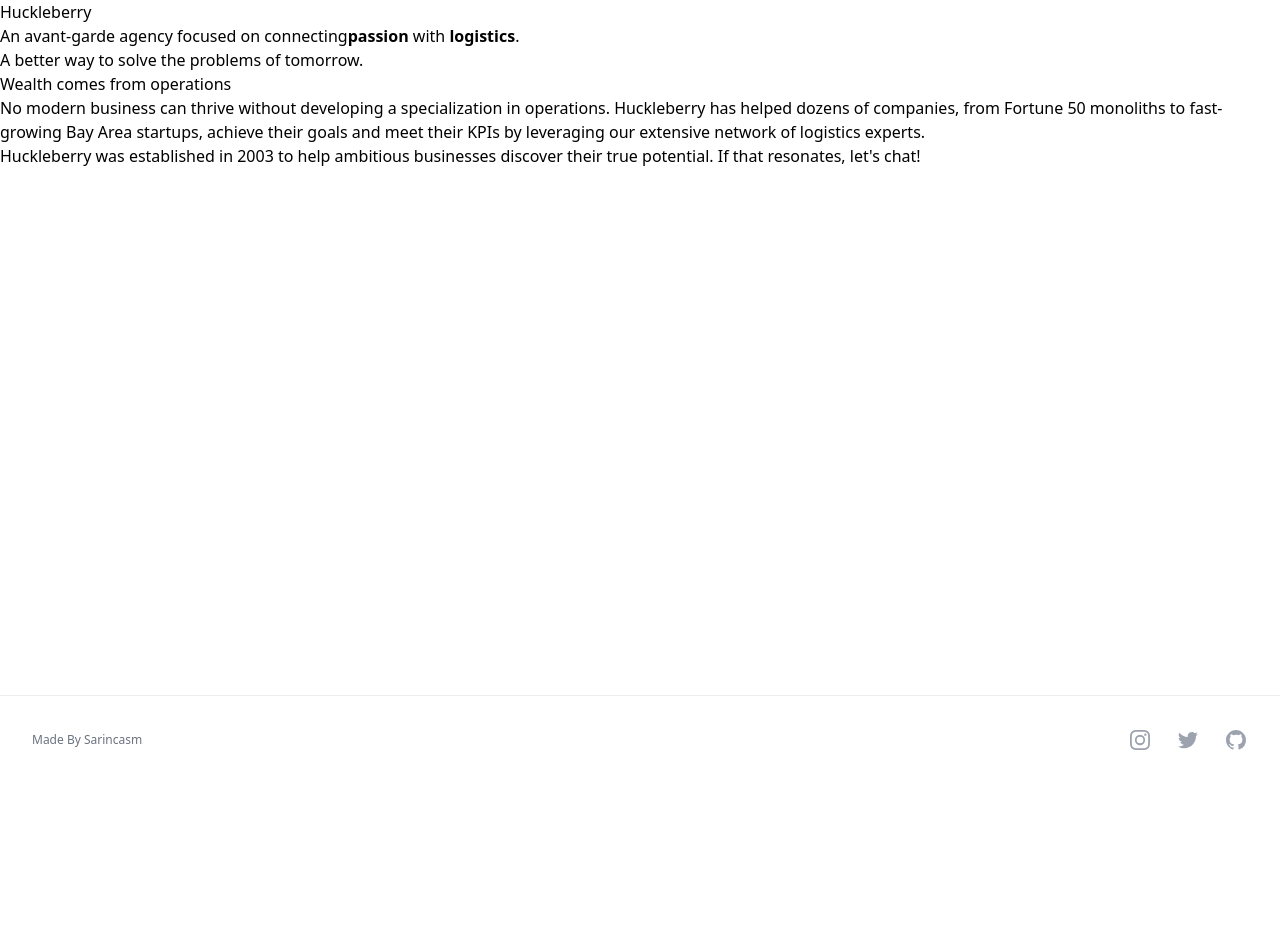
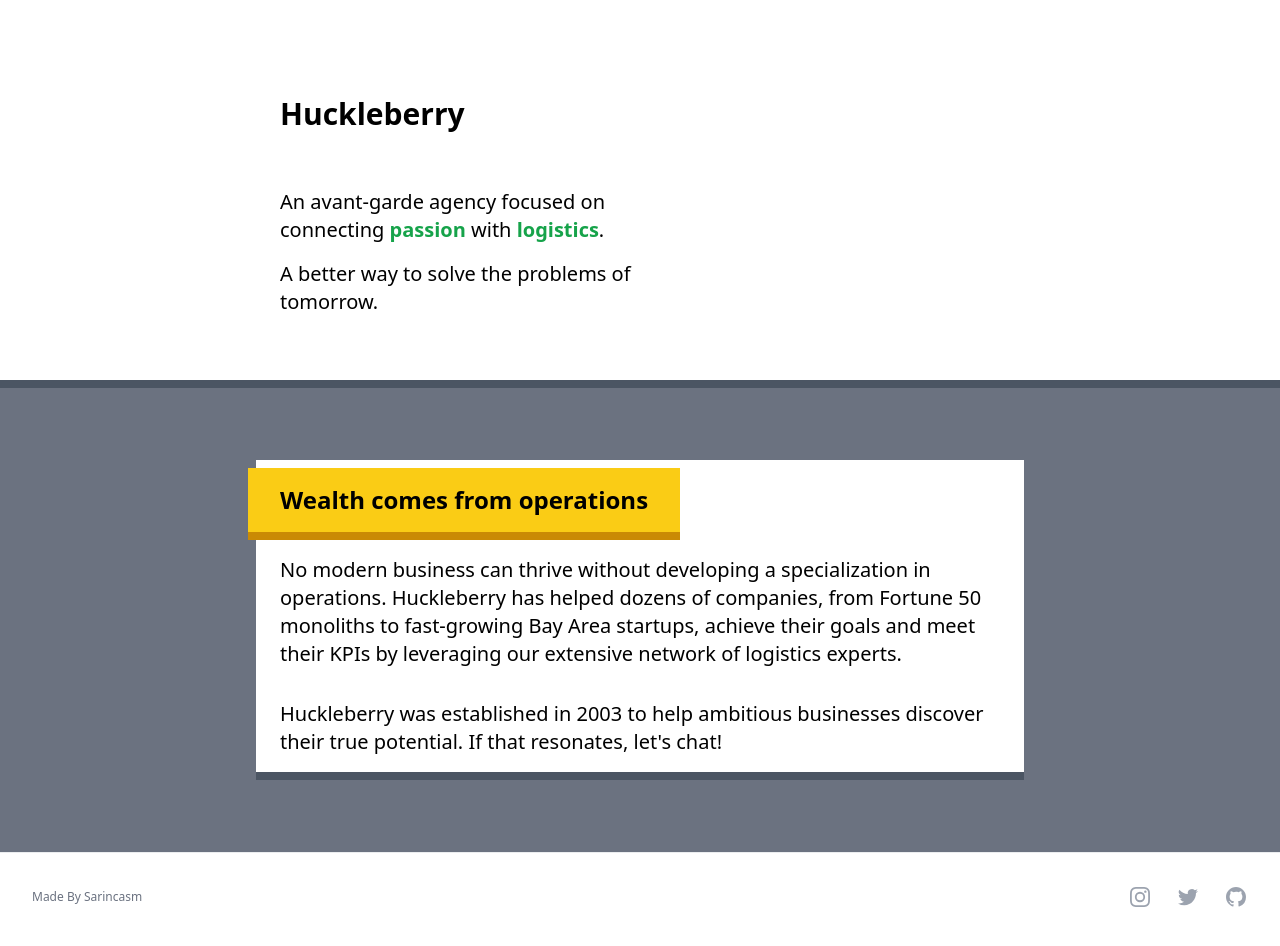
Before and after one commit to sarincasm/jar-of-dirt, a Next.js app in the folder style/css-fundamentals/: page /rendering-logic-i/workshop-agency-page/styled in a window 1280 px wide. Shown: the top 946 px of the page. Before the commit the page ends 800 px from the top, so only its background shows below. Built offline with nearby package versions, Linux system fonts and the light colour scheme.

Commit message:
CSS Fundamentals Rendering logic workshop: Done

```diff
--- a/style/css-fundamentals/app/rendering-logic-i/workshop-agency-page/styled/page.tsx
+++ b/style/css-fundamentals/app/rendering-logic-i/workshop-agency-page/styled/page.tsx
@@ -1,30 +1,42 @@
+import {Metadata} from 'next'
+
+export const metadata: Metadata = {
+	title: 'Huckleberry',
+}
+
 export default function Page() {
 	return (
 		<>
-			<header>
-				<div>
-					<h1>Huckleberry</h1>
+			<header className="border-b-8 border-gray-600">
+				<div className="max-w-3xl pt-24 mx-auto pb-14 px-6">
+					<h1 className="mb-12 font-extrabold text-3xl">Huckleberry</h1>
 
-					<p>
-						An avant-garde agency focused on connecting
-						<strong>passion</strong> with <strong>logistics</strong>.
+					<p className="font-normal text-xl py-2 max-w-[415px]">
+						An avant-garde agency focused on connecting{' '}
+						<strong className="text-green-600">passion</strong> with{' '}
+						<strong className="text-green-600">logistics</strong>.
 					</p>
 
-					<p>A better way to solve the problems of tomorrow.</p>
+					<p className="font-normal text-xl py-2 max-w-[415px]">
+						A better way to solve the problems of tomorrow.
+					</p>
 				</div>
 			</header>
+
 			<main>
-				<section>
-					<div>
-						<h2>Wealth comes from operations</h2>
-						<p>
+				<section className="bg-gray-500 py-[72px] min-h-full">
+					<div className="mx-auto max-w-3xl bg-white border-b-8 border-gray-600">
+						<h2 className="font-extrabold text-2xl bg-yellow-400 inline-block px-8 py-4 mt-2 -ml-2 border-b-8 border-yellow-600">
+							Wealth comes from operations
+						</h2>
+						<p className="py-4 font-medium text-xl px-6">
 							No modern business can thrive without developing a
 							specialization in operations. Huckleberry has helped dozens
 							of companies, from Fortune 50 monoliths to fast-growing Bay
 							Area startups, achieve their goals and meet their KPIs by
 							leveraging our extensive network of logistics experts.
 						</p>
-						<p>
+						<p className="py-4 font-medium text-xl px-6">
 							Huckleberry was established in 2003 to help ambitious
 							businesses discover their true potential. If that
 							resonates, let&apos;s chat!
```
